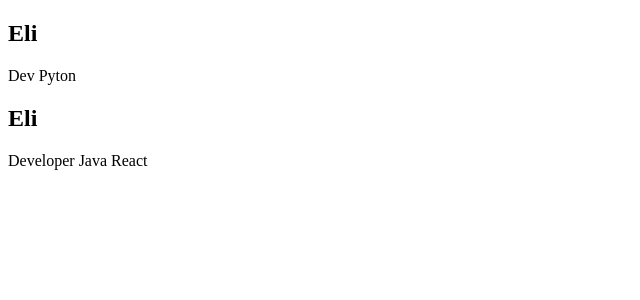
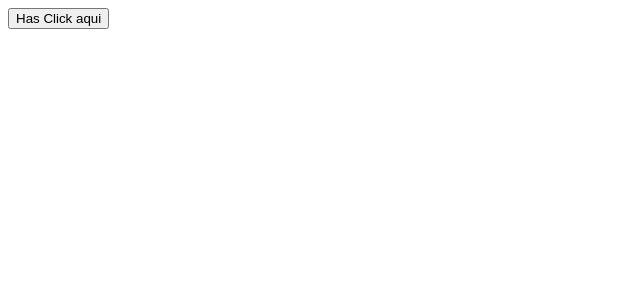
Before and after one commit to Jhonatanisai8/app-repaso-react, a React (Vite) app: page / in a window 1280 px wide. Shown: the top 300 px of the page, without its empty margins (0-640 px from the left). Built offline with nearby package versions, Linux system fonts and the light colour scheme.

Commit message:
eventos en react

```diff
--- a/src/App.jsx
+++ b/src/App.jsx
@@ -1,3 +1,4 @@
+import MiBoton from './components/events/MiBoton'
 import PerfilUsuario from './components/PerfilUsuario'
 import TarjetaEmpleado from './components/props/TarjetaEmpleado'
 import TarjetaEmpleado1 from './components/props/TarjetaEmpleado1'
@@ -17,7 +18,7 @@ function App() {
         nombre="Ana"
         puesto="Java Developer"
       ></TarjetaEmpleado> */}
-      <TarjetaEmpleado1
+      {/* <TarjetaEmpleado1
         nombre={"Eli"}
         puesto={"Dev Pyton"}
       >
@@ -25,7 +26,8 @@ function App() {
       <TarjetaEmpleado1
         nombre={"Eli"}
       >
-      </TarjetaEmpleado1>
+      </TarjetaEmpleado1> */}
+      <MiBoton></MiBoton>
     </div>
   )
 }
--- /dev/null
+++ b/src/components/events/MiBoton.jsx
@@ -0,0 +1,18 @@
+import React from 'react'
+
+const MiBoton = () => {
+
+  const manejarClick = () => {
+    alert("Hiciste click!")
+  }
+
+  return (
+    <div>
+      <button onClick={manejarClick}>
+        Has Click aqui
+      </button>
+    </div>
+  )
+}
+
+export default MiBoton
```
